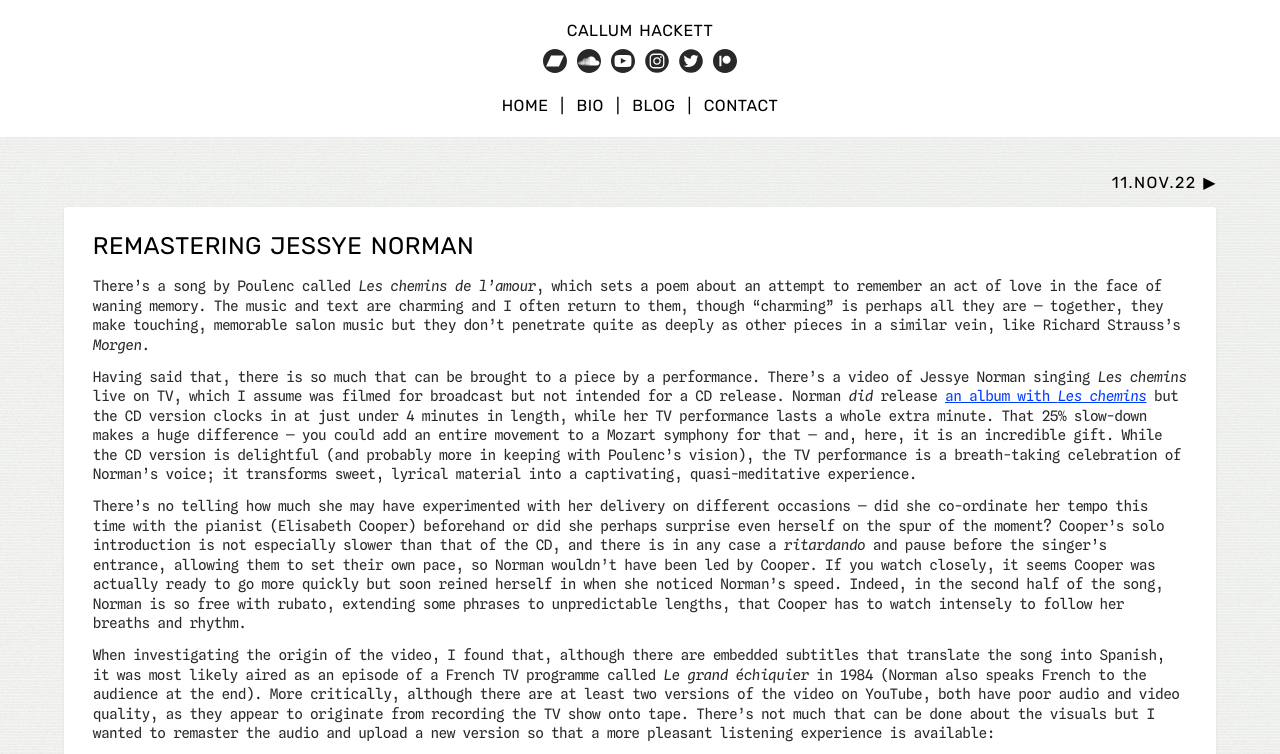
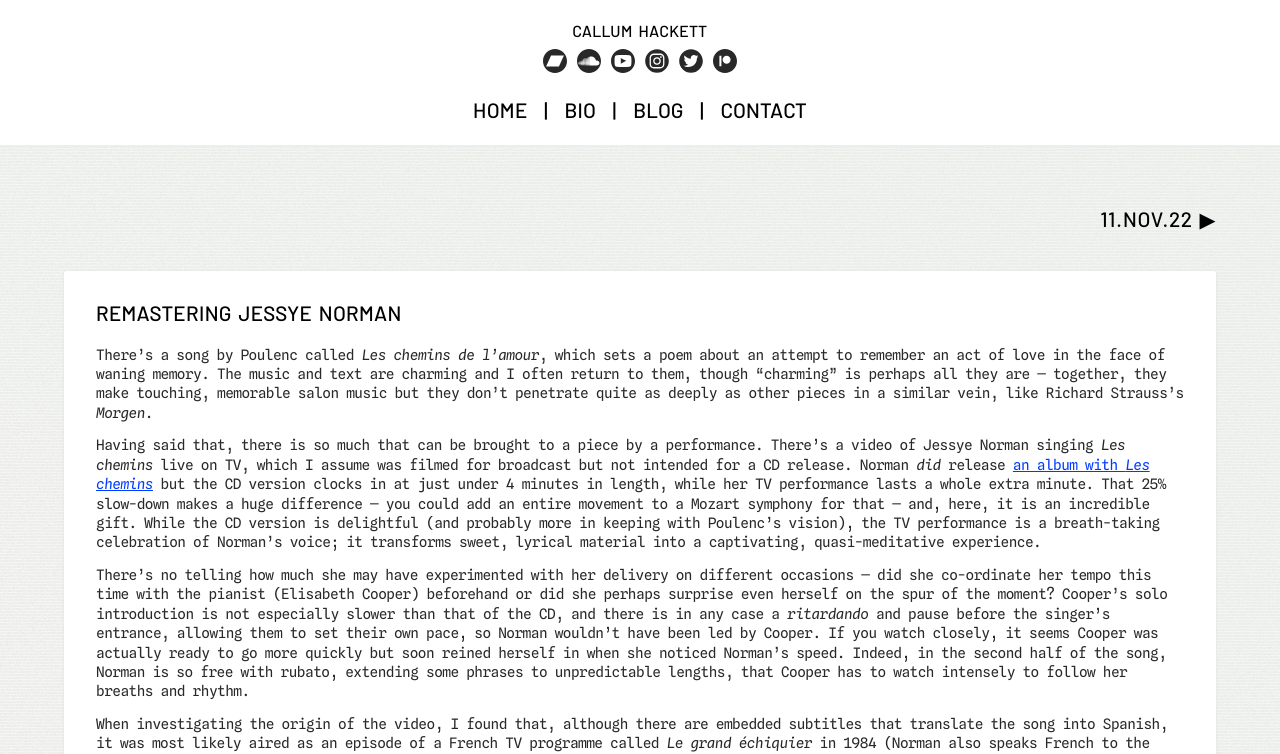
Before and after one commit to callumhackett/callumhackett.github.io, a Jekyll site: the page built from _posts/2022-11-11-jessye-norman-remastered.md, in a window 1280 px wide. Shown: the top 754 px of the page. Built offline with Jekyll 4.4.1, drawn with Linux system fonts in a browser that asks for light colours; comment, search, counter and statistics services are not loaded; grey boxes are pictures that could not be loaded.

Commit message:
updated styles and fonts

```diff
--- a/assets/css/core.css
+++ b/assets/css/core.css
@@ -46,13 +46,13 @@
 
 /* Font Imports */
 @font-face {
-    font-family: 'rubik';
-    src: url('/assets/fonts/rubik-regular.woff2') format('woff2');
+    font-family: 'barlow';
+    src: url('/assets/fonts/barlow-medium.woff2') format('woff2');
     font-style: normal;
 }
 @font-face {
-    font-family: 'rubik';
-    src: url('/assets/fonts/rubik-italic.woff2') format('woff2');
+    font-family: 'barlow';
+    src: url('/assets/fonts/barlow-mediumitalic.woff2') format('woff2');
     font-style: italic;
 }
 @font-face {
@@ -73,7 +73,7 @@
 
 /* Font Groups */
 #header, #navigation, #metadata, h1, h2, h3, #comments-count p {
-    font-family: 'rubik', sans-serif;
+    font-family: 'barlow', sans-serif;
     font-weight: normal;
     text-transform: uppercase;
     letter-spacing: 0.5px;
@@ -88,21 +88,18 @@
 }
 
 /* Font Sizes */
-#header, #header h1, #title, #navigation, #metadata {
+#header, #header h1, #title, #comments-count p {
     font-size: 1em;
     line-height: 1em;
 }
-#main-table h2, #blog-entry h1 {
-    font-size: 1.25em !important;
+#navigation, #metadata, #main-table h1, #main-table h2, #blog-entry h1 {
+    font-size: 1.3em !important;
 }
 p, li {
     font-size: 0.9em;
 }
-#comments-count p {
-    font-size: 0.85em;
-}
 
-/* Font Margins */
+/* Font Layout */
 #title h1 {
     margin-block-start: 0 !important;
     margin-block-end: 0 !important;
@@ -111,10 +108,6 @@
 }
 #navigation a {
     margin: 0 0.75em;
-}
-#main-table h1 {
-    margin: 0 0 0.75em 0;
-    line-height: 1em;
 }
 p, ul, li {
     margin-block-start: 0;
--- a/assets/css/page.css
+++ b/assets/css/page.css
@@ -1,19 +1,22 @@
 /* Font Sizes */
-#main-table h1 {
-    font-size: 1.5em;
-}
 #post-date {
-    letter-spacing: 1.5px;
+    letter-spacing: 1px;
 }
 
-/* Font Margins */
+/* Font Layout */
 #metadata {
     text-align: right;
+    line-height: 1em;
+}
+#content h1 {
+    margin: 0 0 1em 0;
+    line-height: 1em;
 }
 #blog-entry h1 {
     margin-bottom: 0.25em;
+    line-height: 1em;
 }
-#main-table h2 {
+h2 {
     margin: 1.5em 0 0.25em 0;
 }
 
@@ -38,13 +41,13 @@
     #metadata {
         grid-column: 1;
         grid-row: 1;
-        padding: 1.8em 0 0 0;
+        padding: 1.5em 0 0 0;
         margin-right: -12px;
     }
     .youtube {
-        margin: 0em 0 1em -1.8em;
+        margin: 0em 0 1em -2em;
     }
-    iframe {
+    .youtube iframe {
         width: 899px; /* this should be the same as the large cell width */
         height: 506px; /* this maintains a 16:9 aspect ratio with a width of 899px */
     }
@@ -61,14 +64,14 @@
         width: 90%;
     }
     #metadata {
-        padding: 1em 0 1em 0; /* this should be equal to the content padding */
+        padding: 2em 0 2em 0; /* this should be equal to the content padding */
     }
     .youtube {
         position: relative;
         width: 100%;
         height: 0;
         padding-bottom: 56.25%;
-        margin: 0 0 0.9em 0;
+        margin: 0 0 1em 0;
     }
     .youtube iframe {
         position: absolute;
@@ -76,20 +79,20 @@
         left: 0;
         width: 100%;
         height: 100%;
-        border-radius: 3px;
+        border-radius: 3px; /* this should be the same as the main border radius in core.css */
     }
     audio {
         width: 100%;
     }
     #blog-index img {
-        margin: 0 0 1.35em;
+        margin: 0 0 1.35em; /* this should be the same as the main body line height */
         width: 100%;
     }
 }
 
 /* Element Styles */
 #content {
-    padding: 1.7em 1.8em 0.9em 1.8em; /* half the bottom padding should be supplied by the final content element */
+    padding: 2em 2em 1em 2em; /* half the bottom padding should be supplied by the final content element */
     box-sizing: border-box;
     margin-bottom: 2.5vh;
 }
```
Also changed, not shown: assets/fonts/barlow-medium.woff2 (added), assets/fonts/barlow-mediumitalic.woff2 (added), assets/fonts/rubik-bold.woff2 (deleted), assets/fonts/rubik-italic.woff2 (deleted), assets/fonts/rubik-regular.woff2 (deleted).
